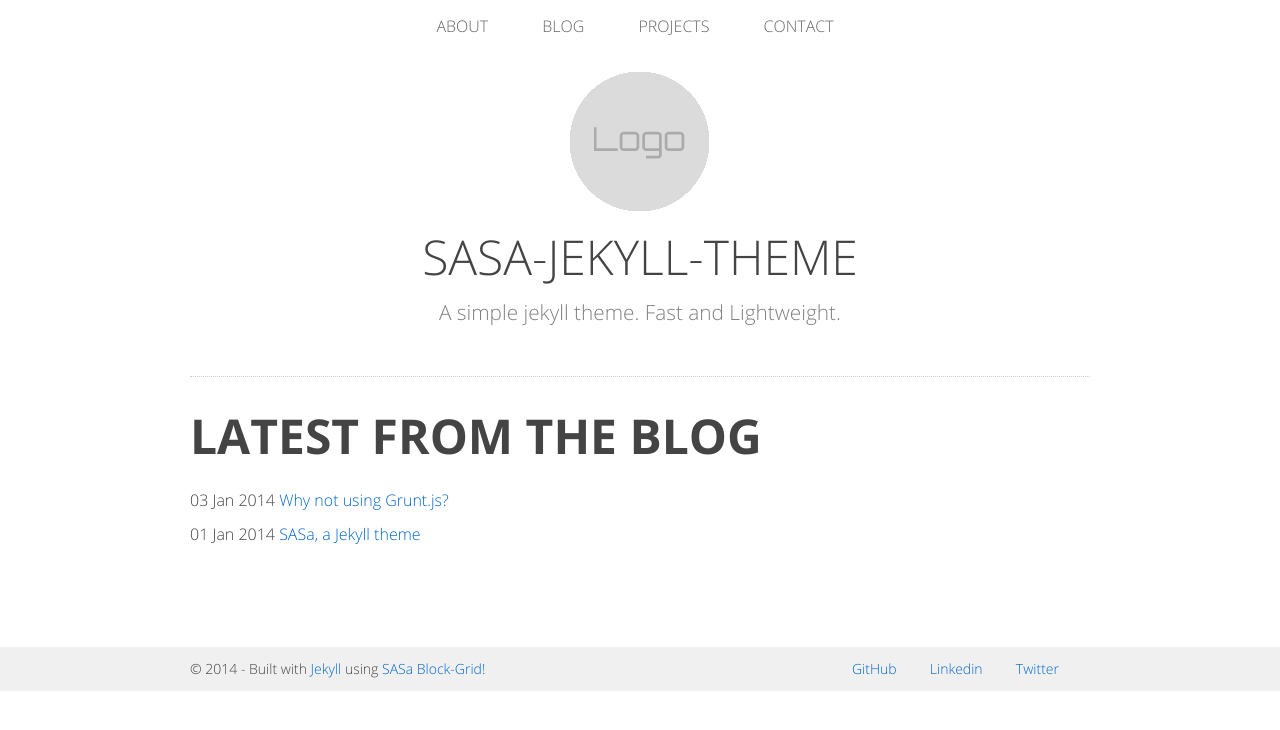
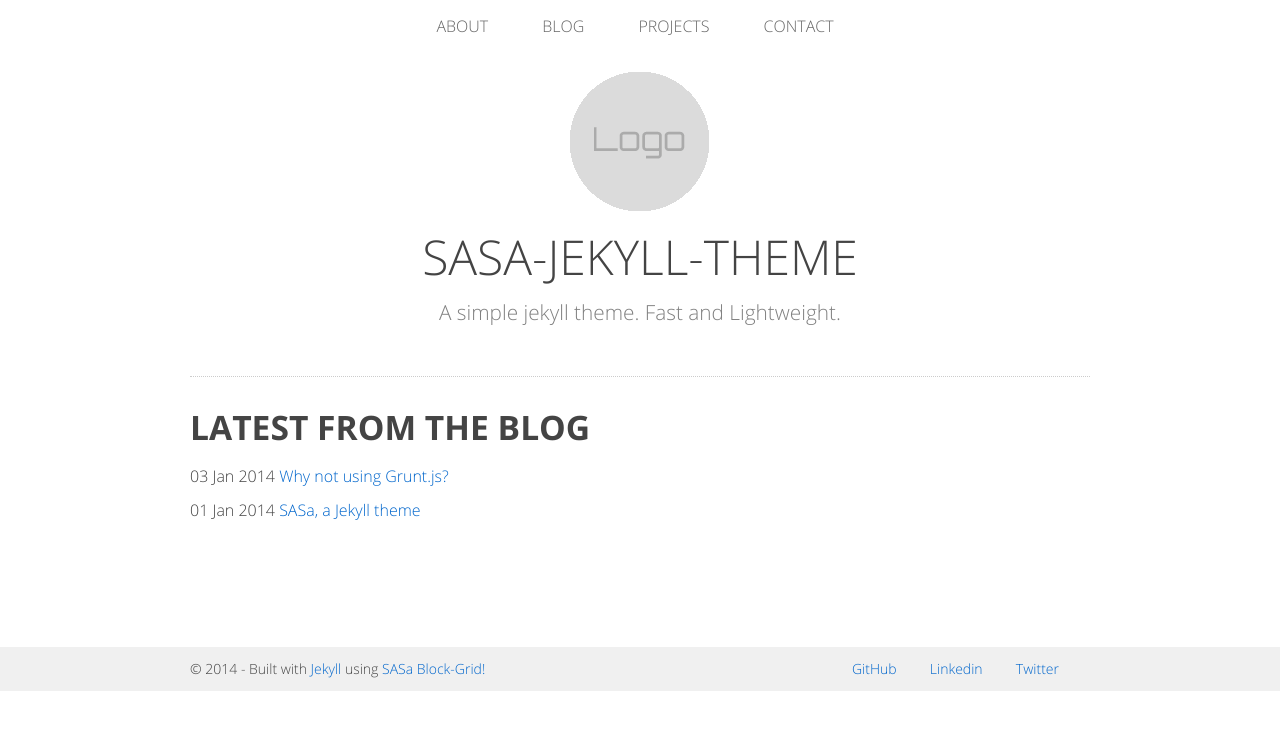
Before and after one commit to newaeonweb/sasa-jekyll-theme, a Jekyll site: the page built from index.html, in a window 1280 px wide. Shown: the top 730 px of the page. Built offline with Jekyll 4.4.1, drawn with Linux system fonts in a browser that asks for light colours; some web fonts are replaced; Markdown is read by kramdown in place of the engine named in the settings.

Commit message:
adjust font size

```diff
--- a/stylesheets/theme.css
+++ b/stylesheets/theme.css
@@ -149,6 +149,8 @@ footer {
 
 .post-home {
   min-height: 230px; }
+  .post-home h1 {
+    font-size: 2.1em; }
 
 .post-list {
   list-style-type: none;
--- a/stylesheets/theme.scss
+++ b/stylesheets/theme.scss
@@ -169,6 +169,10 @@ footer {
 // Post-list On Home Page
 .post-home {
 	min-height: 230px;
+
+	h1 {
+		font-size: 2.1em;
+	}
 }
 
 // Post-list
```
Also changed, not shown: stylesheets/theme.min.css.
